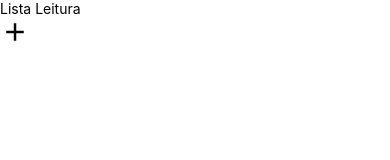
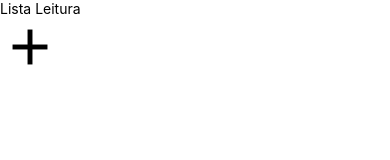
Before and after one commit to Sau1o/Dev, a React Native app in the folder listaLeitura/: screen / in a window 390 px wide. Shown: the top 160 px of the page. Built offline with nearby package versions, Linux system fonts and the light colour scheme.

Commit message:
fixed bug icon

```diff
--- a/listaLeitura/src/pages/Main.js
+++ b/listaLeitura/src/pages/Main.js
@@ -8,7 +8,7 @@ const Main = () => {
   <View>
     <Text>Lista Leitura</Text>
     <TouchableOpacity>
-        <Icon name="add" size={30} color='#000'/>
+        <Icon name="add" size={60} color='#000'/>
     </TouchableOpacity>
   </View>
   );
```
Also changed, not shown: 1 other file (tests, documents, lock files or other folders).
